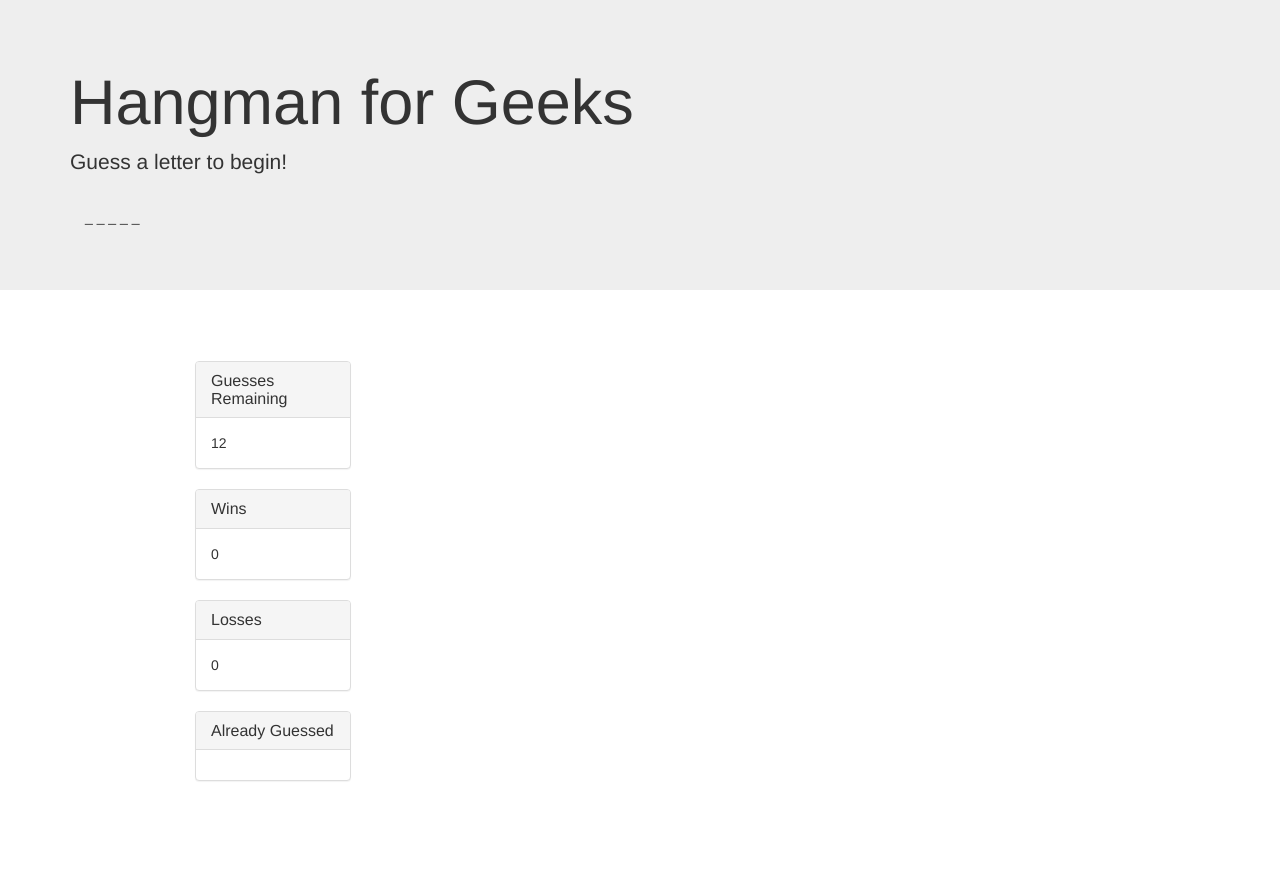
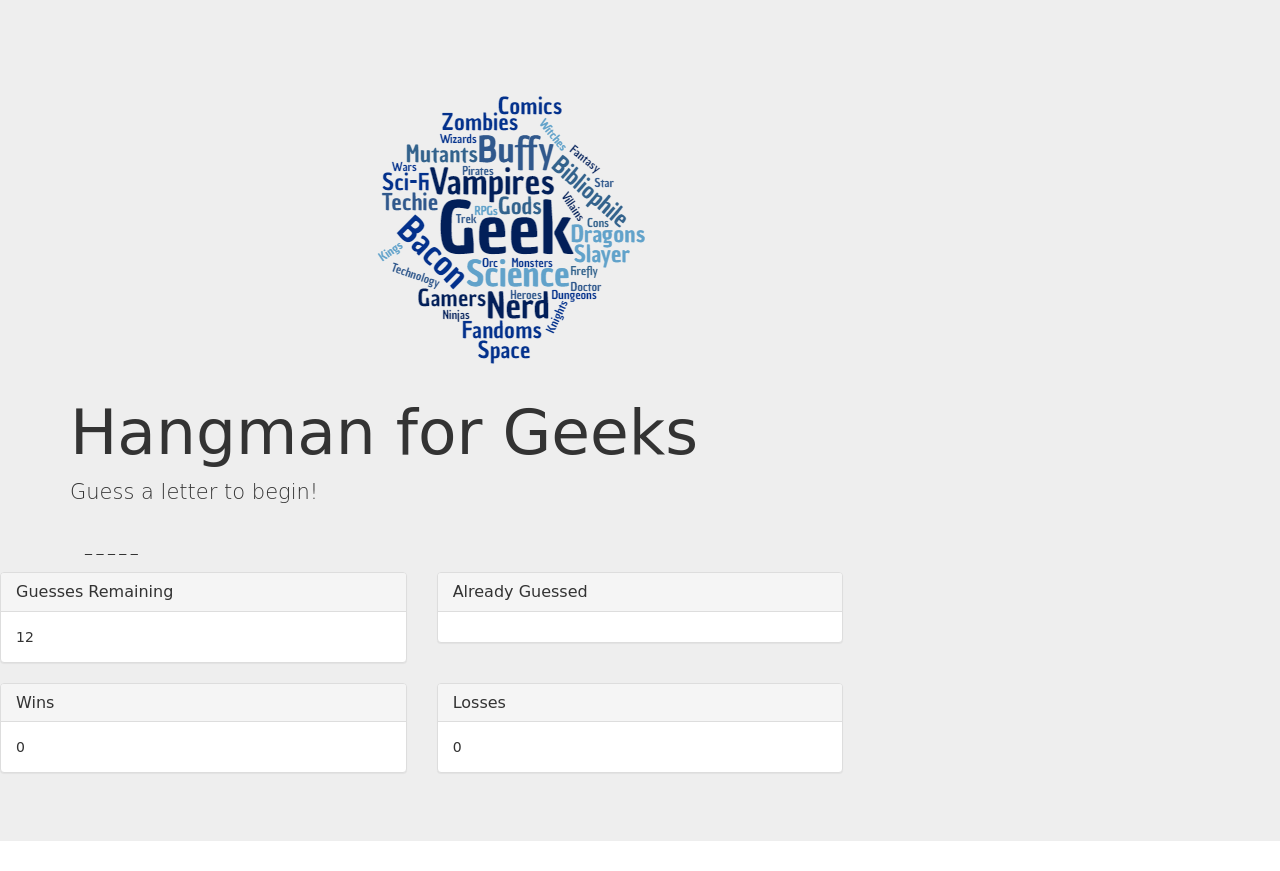
Before and after one commit to ValarieR/Hangman-Game.github.io, a plain HTML site: page index.html in a window 1280 px wide. Before the commit the page ends 801 px from the top, so only its background shows below. Drawn offline with nearby package versions, Linux system fonts and the light colour scheme.

Commit message:
final commit

```diff
--- a/assets/css/style.css
+++ b/assets/css/style.css
@@ -1,7 +1,12 @@
-form {
-	margin-left: 195px;
+#info-blocks {
+	padding-left: : 50px;
 }
 
-span {
-	margin-left: 30px;
+img {
+	float: right;
+	margin-right: 600px;
 }
+
+body {
+	font-family: 'Walter Turncoat', cursive;
+}
--- a/index.html
+++ b/index.html
@@ -12,24 +12,18 @@
 
 <body>
     <div class="jumbotron">
+        <img src="assets/images/wordcloud.png" alt="Geeky WordCloud">
         <div class="container">
             <h1>Hangman for Geeks</h1>
             <p>Guess a letter to begin!</p>
             <div class="panel-body" id="wordDisplay">
-            <span id="blanks">Blanks go here</span>
-        </div>
-        </div>
-    </div>
-    <form>
-
-        <div class="row">
-            <br>
-            <div class="col-xs-6" class="panel panel-default">
+                <span id="blanks">Blanks go here</span>
             </div>
         </div>
-        <br>
+    <form>
+    <div id="info-blocks">
         <div class="row">
-            <div class="col-xs-2">
+            <div class="col-xs-4">
                 <div class="panel panel-default">
                     <div class="panel-heading">
                         <h3 class="panel-title">Guesses Remaining</h3>
@@ -39,9 +33,18 @@
                     </div>
                 </div>
             </div>
+            <div class="col-xs-4">
+                <div class="panel panel-default">
+                    <div class="panel-heading">
+                        <h3 class="panel-title">Already Guessed</h3>
+                    </div>
+                    <div class="panel-body" id="incorrectGuesses">
+                    </div>
+                </div>
+            </div>
         </div>
         <div class="row">
-            <div class="col-xs-2">
+            <div class="col-xs-4">
                 <div class="panel panel-default">
                     <div class="panel-heading">
                         <h3 class="panel-title">Wins</h3>
@@ -49,6 +52,8 @@
                     <div class="panel-body" id="playerWins">
                     </div>
                 </div>
+            </div>
+            <div class="col-xs-4">
                 <div class="panel panel-default">
                     <div class="panel-heading">
                         <h3 class="panel-title">Losses</h3>
@@ -58,18 +63,8 @@
                 </div>
             </div>
         </div>
-        <div class="row">
-            <div class="col-xs-2">
-                <div class="panel panel-default">
-                    <div class="panel-heading">
-                        <h3 class="panel-title">Already Guessed</h3>
-                    </div>
-                    <div class="panel-body" id="incorrectGuesses">
-                    </div>
-                </div>
-            </div>
-        </div>
     </form>
+    </div>
     <script type="text/javascript" src="assets/javascript/game.js"></script>
 </body>
 
```
Also changed, not shown: assets/images/wordcloud.png (added), 1 other file.
